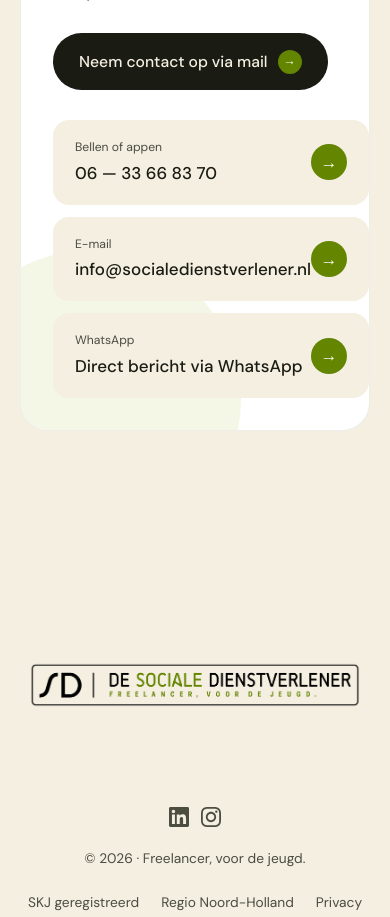
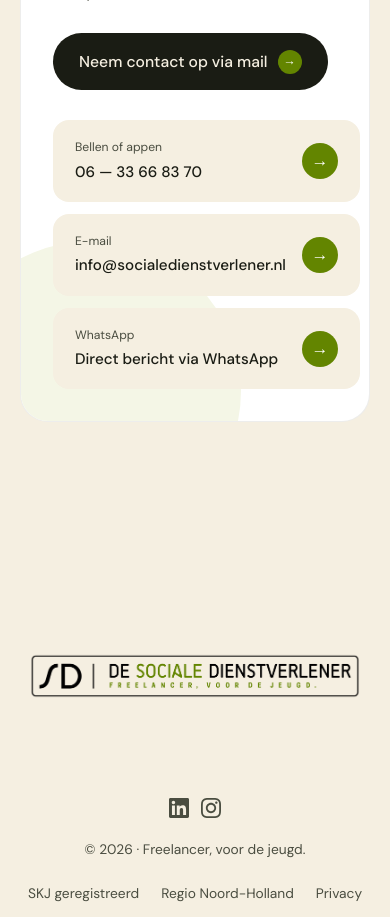
Before and after one commit to javerhannani/socialedienstverlener, a Next.js app: page / in a window 390 px wide. Shown: the part 9080-9997 px from the top of the page. Built offline with nearby package versions, Linux system fonts and the light colour scheme.

Commit message:
Align contact tile arrows consistently on mobile

```diff
--- a/components/Contact.tsx
+++ b/components/Contact.tsx
@@ -85,15 +85,15 @@ export default function Contact() {
                 {...(t.external
                   ? { target: "_blank", rel: "noopener" }
                   : {})}
-                className="flex justify-between items-center bg-cream py-[18px] px-[22px] rounded-[16px] font-medium transition-colors duration-150 hover:bg-olive-faint"
+                className="flex items-center gap-4 bg-cream py-[18px] px-[22px] rounded-[16px] font-medium transition-colors duration-150 hover:bg-olive-faint"
               >
-                <div>
+                <div className="min-w-0 flex-1">
                   <small className="text-[0.76rem] text-ink-2 block mb-[2px] font-normal">
                     {t.label}
                   </small>
-                  {t.value}
+                  <span className="block truncate max-720:text-[0.95rem]">{t.value}</span>
                 </div>
-                <span className="w-9 h-9 rounded-full bg-olive text-white grid place-items-center">
+                <span className="w-9 h-9 rounded-full bg-olive text-white grid place-items-center flex-shrink-0">
                   →
                 </span>
               </a>
```
